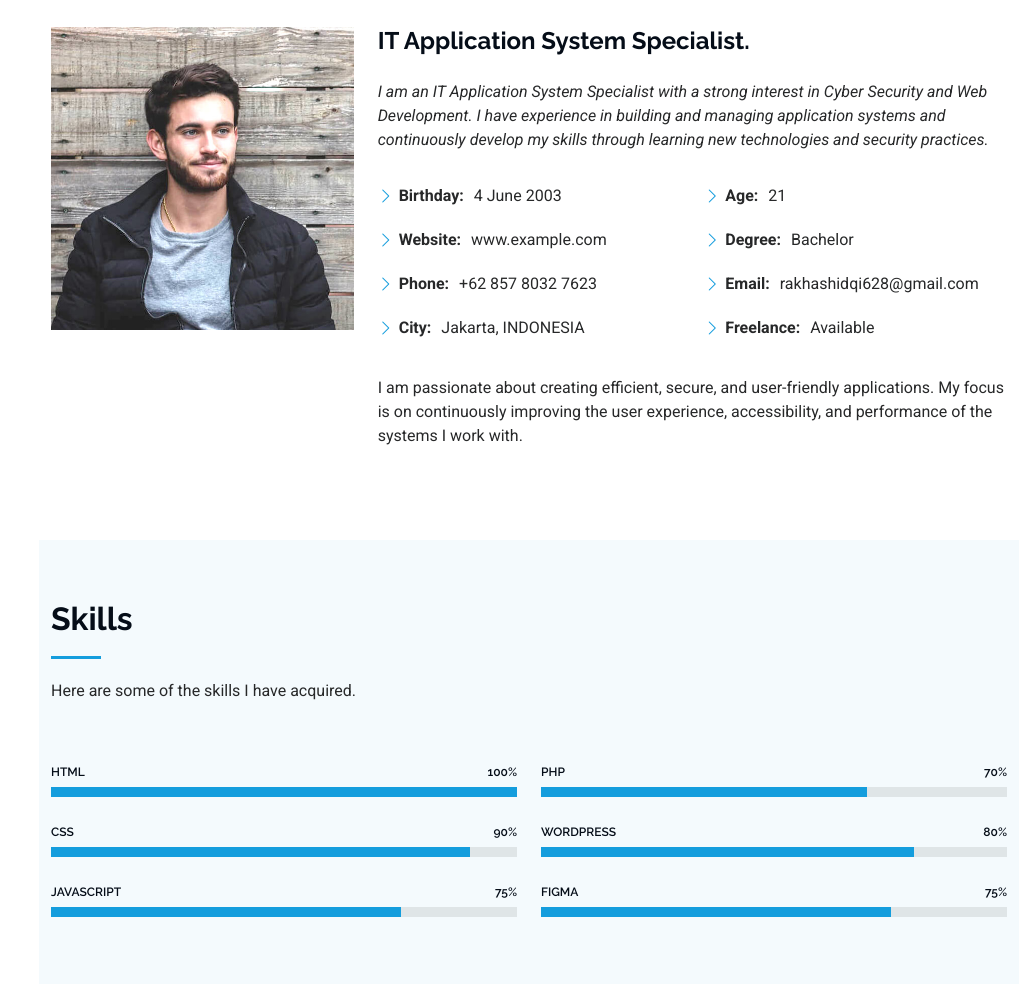
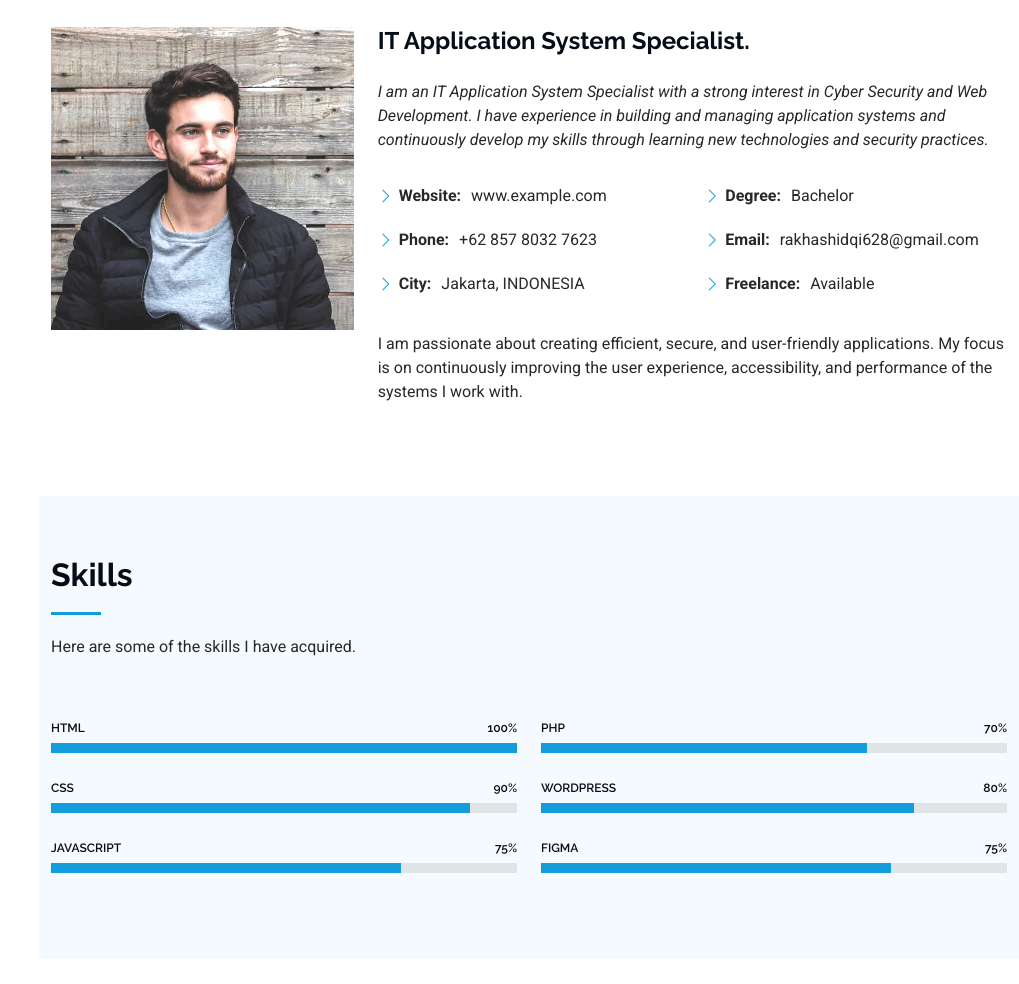
Before and after one commit to RakhaShidqi/Curriculum-Vitae, a plain HTML site: page index.html in a window 1280 px wide. Shown: the part 1067-2051 px from the top of the page, without its empty margins (261-1280 px from the left). Drawn offline with Linux system fonts and the light colour scheme.

Commit message:
Delete Birtday Date And Age

```diff
--- a/index.html
+++ b/index.html
@@ -125,7 +125,6 @@
             <div class="row">
               <div class="col-lg-6">
                 <ul>
-                  <li><i class="bi bi-chevron-right"></i> <strong>Birthday:</strong> <span>4 June 2003</span></li>
                   <li><i class="bi bi-chevron-right"></i> <strong>Website:</strong> <span>www.example.com</span></li>
                   <li><i class="bi bi-chevron-right"></i> <strong>Phone:</strong> <span>+62 857 8032 7623</span></li>
                   <li><i class="bi bi-chevron-right"></i> <strong>City:</strong> <span>Jakarta, INDONESIA</span></li>
@@ -133,7 +132,6 @@
               </div>
               <div class="col-lg-6">
                 <ul>
-                  <li><i class="bi bi-chevron-right"></i> <strong>Age:</strong> <span>21</span></li>
                   <li><i class="bi bi-chevron-right"></i> <strong>Degree:</strong> <span>Bachelor</span></li>
                   <li><i class="bi bi-chevron-right"></i> <strong>Email:</strong> <span>rakhashidqi628@gmail.com</span></li>
                   <li><i class="bi bi-chevron-right"></i> <strong>Freelance:</strong> <span>Available</span></li>
```
